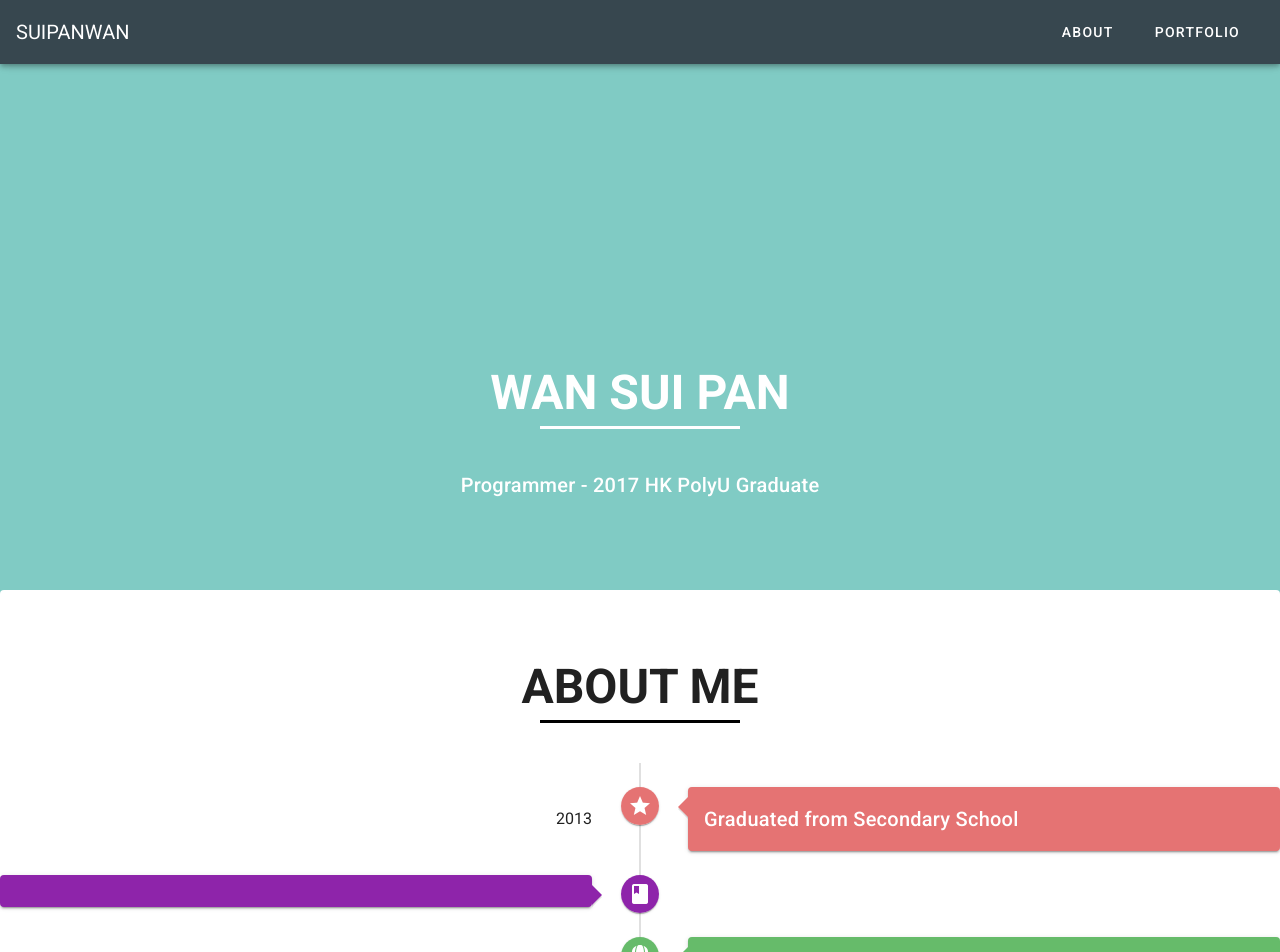
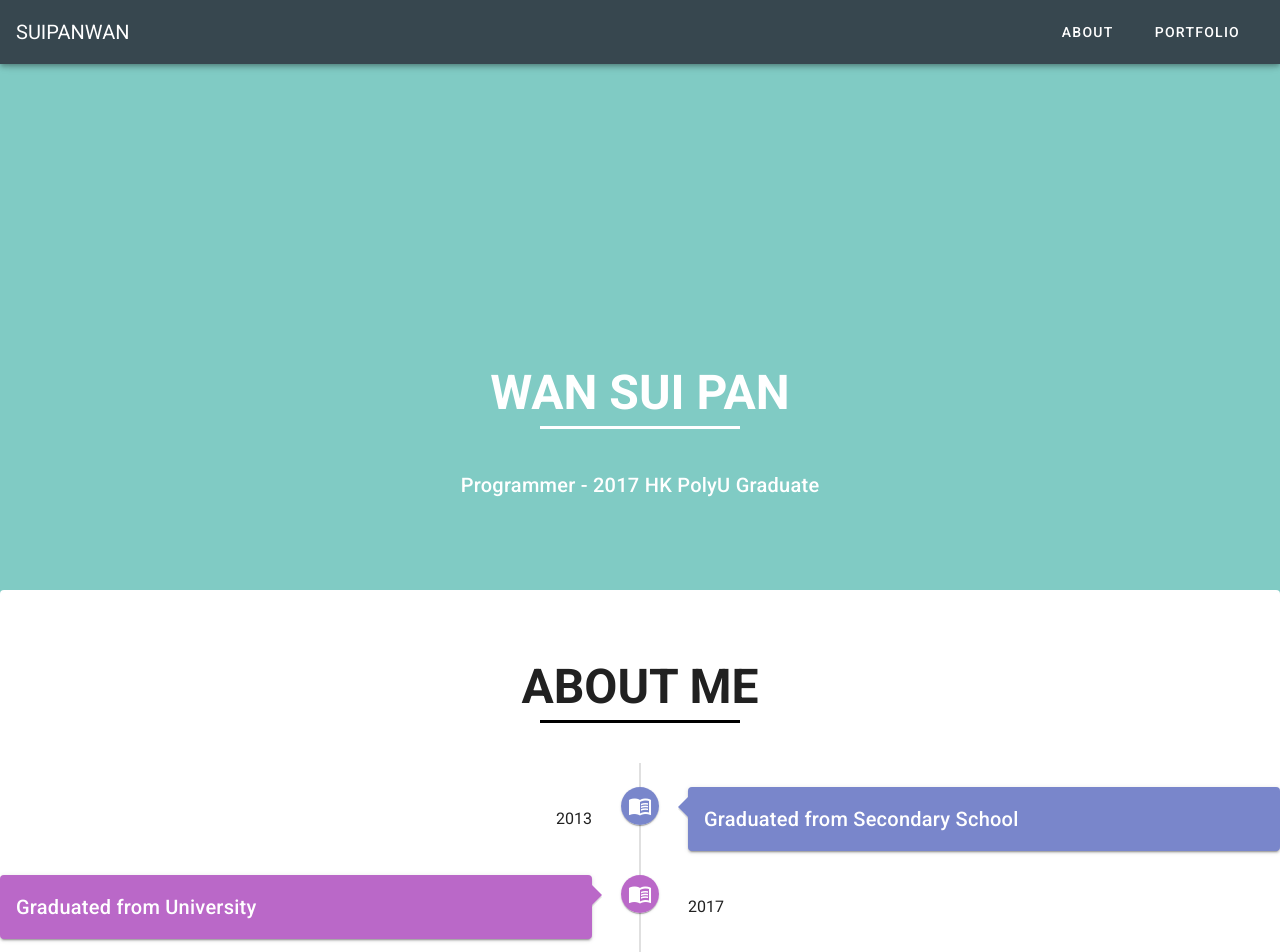
Before and after one commit to suipanwan/suipanwan.com, a Vue app: page / in a window 1280 px wide. Shown: the top 952 px of the page. Built offline with nearby package versions, Linux system fonts and the light colour scheme; what vue2-smooth-scroll would draw is missing.

Commit message:
removed unused file; updated aboutme timeline;

```diff
--- a/src/components/AboutMeTimeline.vue
+++ b/src/components/AboutMeTimeline.vue
@@ -33,23 +33,32 @@ export default {
     data: () => ({
       items: [
         {
-          color: 'red lighten-2',
-          icon: 'mdi-star',
+          color: 'indigo lighten-2',
+          icon: 'mdi-book-open-variant',
           opposite_text: '2013',
           title: 'Graduated from Secondary School',
           content: ''
         },
         {
-          color: 'purple darken-1',
-          icon: 'mdi-book-variant',
+          color: 'purple lighten-2',
+          icon: 'mdi-book-open-variant',
+          opposite_text: '2017',
+          title: 'Graduated from University',
+          content: ''
         },
         {
           color: 'green lighten-1',
-          icon: 'mdi-airballoon',
+          icon: 'mdi-tie',
+          opposite_text: '2017',
+          title: 'Work at mSolution',
+          content: ''
         },
         {
           color: 'indigo',
-          icon: 'mdi-buffer',
+          icon: 'mdi-tie',
+          opposite_text: '2019',
+          title: 'Work at HKET',
+          content: ''
         },
       ],
     }),
--- a/src/router/index.js
+++ b/src/router/index.js
@@ -10,14 +10,14 @@ const routes = [
     name: 'Home',
     component: Home
   },
-  {
-    path: '/about',
-    name: 'About',
-    // route level code-splitting
-    // this generates a separate chunk (about.[hash].js) for this route
-    // which is lazy-loaded when the route is visited.
-    component: () => import(/* webpackChunkName: "about" */ '../views/About.vue')
-  }
+  // {
+  //   path: '/about',
+  //   name: 'About',
+  //   // route level code-splitting
+  //   // this generates a separate chunk (about.[hash].js) for this route
+  //   // which is lazy-loaded when the route is visited.
+  //   component: () => import(/* webpackChunkName: "about" */ '../views/About.vue')
+  // }
 ]
 
 const router = new VueRouter({
--- a/src/views/About.vue
+++ /dev/null
@@ -1,5 +0,0 @@
-<template>
-  <div class="about">
-    <h1>This is an about page</h1>
-  </div>
-</template>
```
